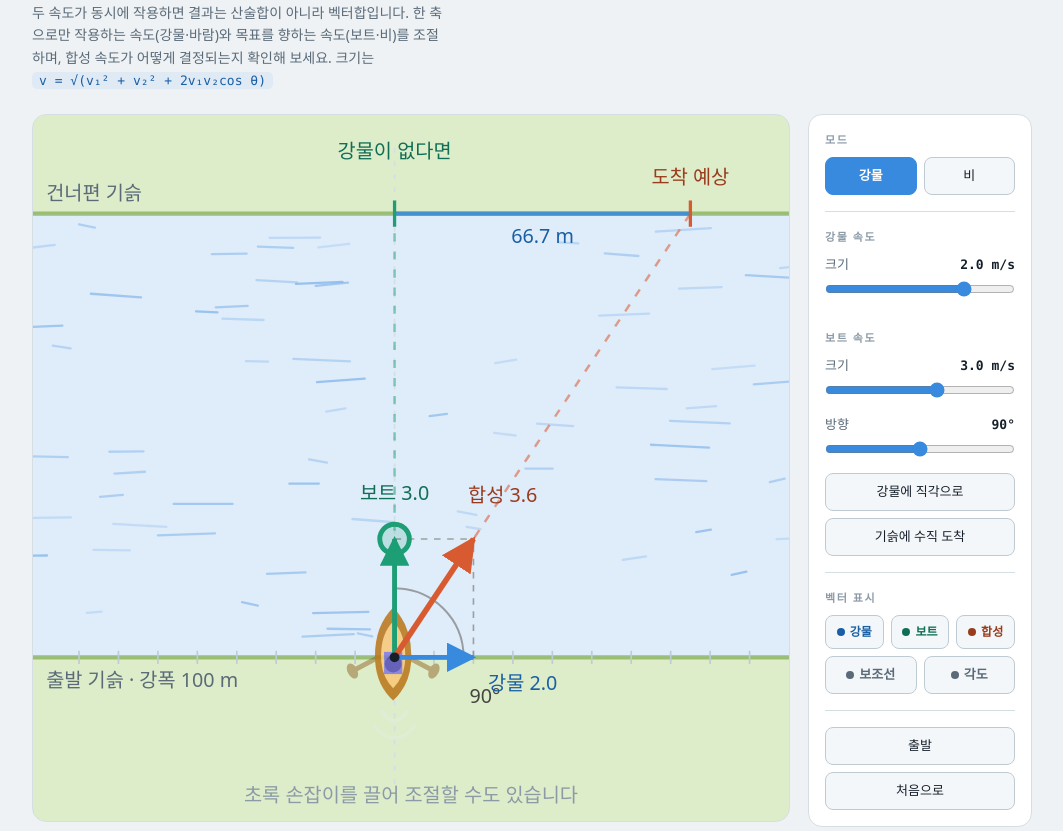
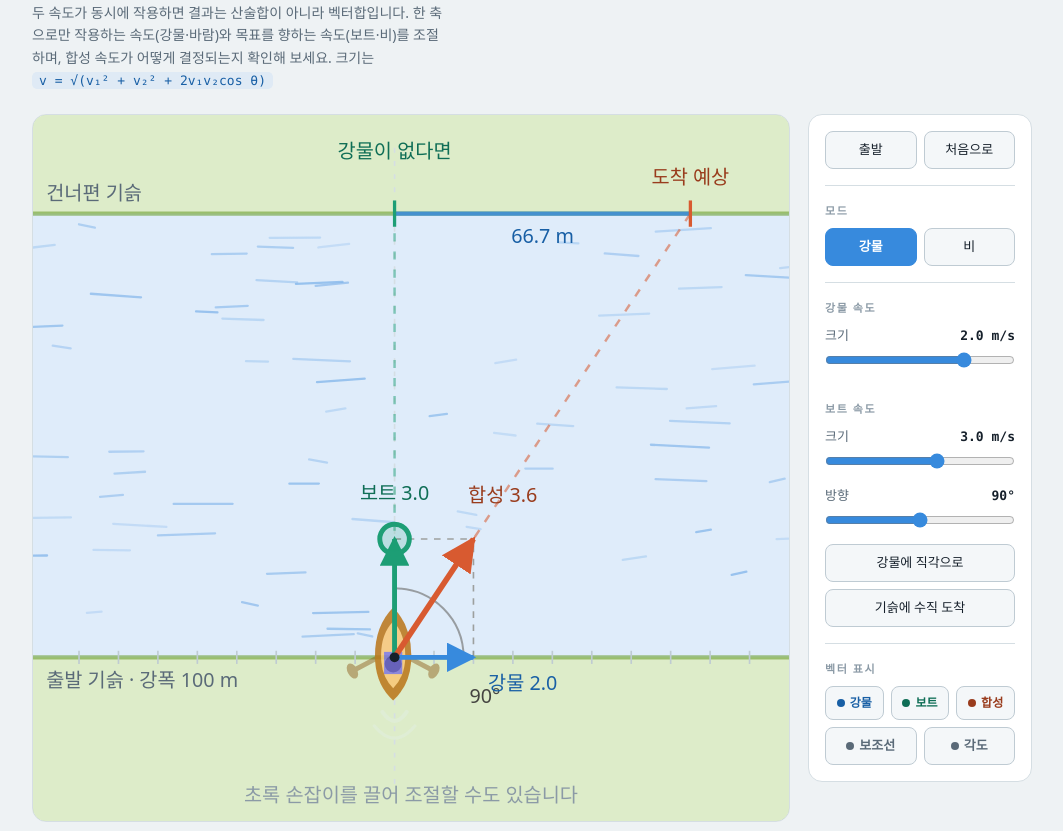
Before and after one commit to yoominwoo7890-cmyk/yoominwoo7890-cmyk.github.io, a plain HTML site: page velocity_vector_addition/index.html in a window 1280 px wide. Shown: the part 100-931 px from the top of the page, without its empty margins (108-1171 px from the left). Drawn offline with Linux system fonts and the light colour scheme.

Commit message:
Update index.html

```diff
--- a/velocity_vector_addition/index.html
+++ b/velocity_vector_addition/index.html
@@ -124,7 +124,6 @@
 
   .blk + .blk{border-top:1px solid var(--line);margin-top:16px;padding-top:16px}
   .blk .sec:not(:first-child){margin-top:16px}
-  .runsep{border-top:1px solid var(--line);margin:16px 0}
 
   /* ---- 세로 모드 (좁은 화면) ---- */
   @media (max-width:760px){
@@ -139,6 +138,7 @@
       display:grid;grid-template-columns:1fr 1fr;gap:0 16px;align-items:start;
     }
     .blk-mode{grid-column:1 / -1}
+    .blk-run{grid-column:1 / -1}
     .blk + .blk{border-top:1px solid var(--line);margin-top:14px;padding-top:14px}
     .blk-out{border-left:0}
     .legend{font-size:11px;gap:12px}
@@ -151,6 +151,7 @@
   @media (max-width:430px){
     aside{grid-template-columns:1fr;gap:0}
     .blk-mode{grid-column:auto}
+    .blk-run{grid-column:auto}
   }
 
   /* ---- 가로 모드 (낮고 넓은 화면) ---- */
@@ -173,7 +174,6 @@
     .sec{margin-bottom:6px}
     .blk + .blk{margin-top:11px;padding-top:11px}
     .blk .sec:not(:first-child){margin-top:11px}
-    .runsep{margin:11px 0}
     input[type=range]{margin-bottom:9px}
     button{min-height:34px}
     .btns.three button{min-height:32px}
@@ -301,6 +301,13 @@
 </div>
 
 <aside>
+  <div class="blk blk-run">
+    <div class="btns two" id="runbtns">
+      <button id="b-go">출발</button>
+      <button id="b-reset">처음으로</button>
+    </div>
+  </div>
+
   <div class="blk blk-mode">
     <p class="sec">모드</p>
     <div class="btns two">
@@ -335,12 +342,6 @@
     <div class="btns two">
       <button id="t-g" class="tog lit" style="color:#5a6a78" aria-pressed="true"><span class="dot"></span>보조선</button>
       <button id="t-a" class="tog lit" style="color:#5a6a78" aria-pressed="true"><span class="dot"></span>각도</button>
-    </div>
-
-    <div id="hr2" class="runsep"></div>
-    <div class="btns" id="runbtns">
-      <button id="b-go">출발</button>
-      <button id="b-reset">처음으로</button>
     </div>
   </div>
 </aside>
@@ -423,8 +424,7 @@
     stg.style.display=c.probe?'none':'';
     el('sizelab').style.marginBottom=c.probe?'12px':'6px';
     el('dirlab').style.marginBottom=c.probe?'14px':'6px';
-    el('hr2').style.display=c.probe?'none':'';
-    el('runbtns').style.display=c.probe?'none':'';
+    document.querySelector('.blk-run').style.display=c.probe?'none':'';
     el('grab').style.display=c.probe?'none':'';
     el('grabhit').style.display=c.probe?'none':'';
     el('trail').style.display=c.probe?'none':'';
```
